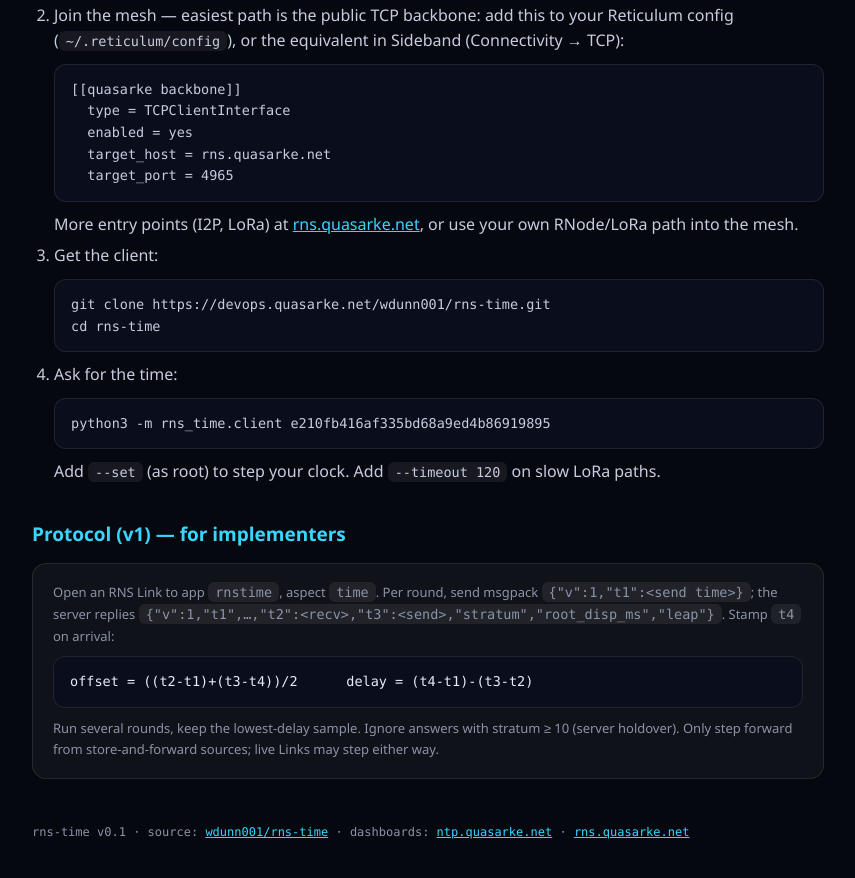
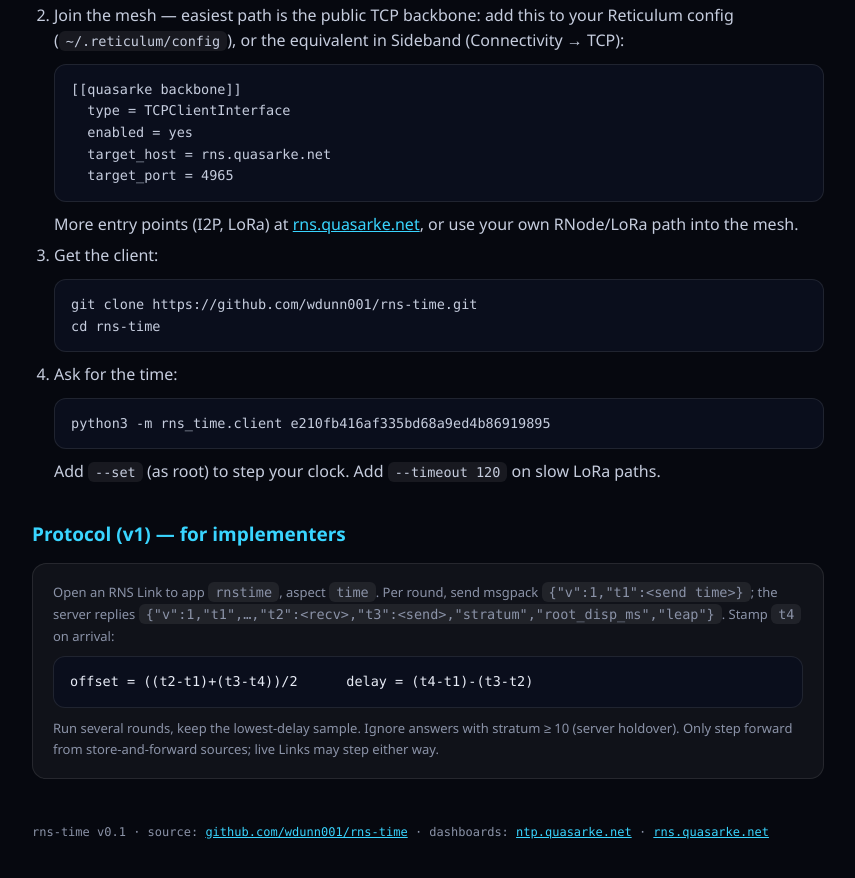
Before and after one commit to wdunn001/rns-time, a plain HTML site: page site/index.html in a window 1280 px wide. Shown: the part 892-1770 px from the top of the page, without its empty margins (212-1067 px from the left). Drawn offline with Linux system fonts and the light colour scheme.

Commit message:
site: point source link + clone instructions at the public GitHub repo
rns-time is now published publicly at github.com/wdunn001/rns-time (Forgejo
stays canonical for internal CI/deploy); the site's clone command and footer
link previously pointed at the internal-only devops.quasarke.net host, which
a client off the LAN/mesh can't reach anyway.

```diff
--- a/site/index.html
+++ b/site/index.html
@@ -80,7 +80,7 @@ footer{margin-top:44px;color:var(--dim);font-size:12px;font-family:var(--mono)}
         More entry points (I2P, LoRa) at <a href="https://rns.quasarke.net">rns.quasarke.net</a>,
         or use your own RNode/LoRa path into the mesh.</li>
     <li>Get the client:
-      <pre>git clone https://devops.quasarke.net/wdunn001/rns-time.git
+      <pre>git clone https://github.com/wdunn001/rns-time.git
 cd rns-time</pre></li>
     <li>Ask for the time:
       <pre>python3 -m rns_time.client e210fb416af335bd68a9ed4b86919895</pre>
@@ -100,7 +100,7 @@ cd rns-time</pre></li>
   </div>
 
   <footer>
-    rns-time v0.1 · source: <a href="https://devops.quasarke.net/wdunn001/rns-time">wdunn001/rns-time</a>
+    rns-time v0.1 · source: <a href="https://github.com/wdunn001/rns-time">github.com/wdunn001/rns-time</a>
     · dashboards: <a href="https://ntp.quasarke.net">ntp.quasarke.net</a> · <a href="https://rns.quasarke.net">rns.quasarke.net</a>
   </footer>
 </div>
```
